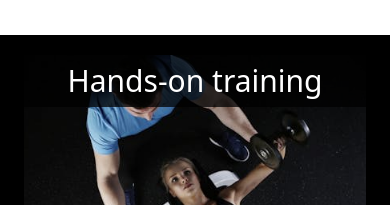
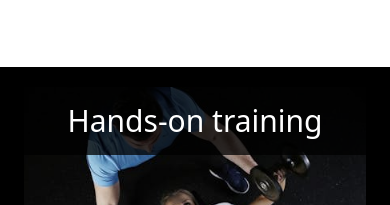
Before and after one commit to BrainReturnedToSoup/HuusWebsite, a React (Vite) app in the folder huus-website/: page / in a window 390 px wide. Shown: the part 1250-1455 px from the top of the page. Built offline with nearby package versions, Linux system fonts and the light colour scheme.

Commit message:
tweaked some padding characteristics throughout the root page

```diff
--- a/huus-website/src/pages/+root/-main/call-to-action/CallToAction.tsx
+++ b/huus-website/src/pages/+root/-main/call-to-action/CallToAction.tsx
@@ -1,6 +1,6 @@
 export default function CallToAction() {
   return (
-    <div className="flex items-center justify-center py-10 lg:py-20">
+    <div className="py-14 flex items-center justify-center lg:py-20">
       <div className="flex h-full max-w-[760px] flex-col items-center justify-center px-4">
         <h2 className="lato-medium mb-3 text-center text-4xl lg:text-5xl">
           Like what you see?
--- a/huus-website/src/pages/+root/-main/features/Features.tsx
+++ b/huus-website/src/pages/+root/-main/features/Features.tsx
@@ -51,7 +51,7 @@ function Feature({ feature }: FeatureProps) {
               backgroundSize: "cover",
             }}
           >
-            <h1 className="flex w-full items-center justify-center bg-black bg-opacity-75 p-2 text-3xl text-white sm:text-2xl">
+            <h1 className="flex w-full items-center justify-center bg-black bg-opacity-75 p-4 text-3xl text-white sm:p-2 sm:text-2xl">
               {feature.title}
             </h1>
           </div>
@@ -91,7 +91,7 @@ function Feature({ feature }: FeatureProps) {
 export default function Features() {
   return (
     <div className="flex flex-col items-center py-4">
-      <div className="flex max-w-[760px] flex-col items-center px-4 py-10 lg:py-20">
+      <div className="flex max-w-[760px] flex-col items-center px-4 py-14 lg:py-20">
         <h3 className="lato-medium mb-6 w-full text-center text-4xl lg:text-5xl">
           {SECTION_TITLE}
         </h3>
```
